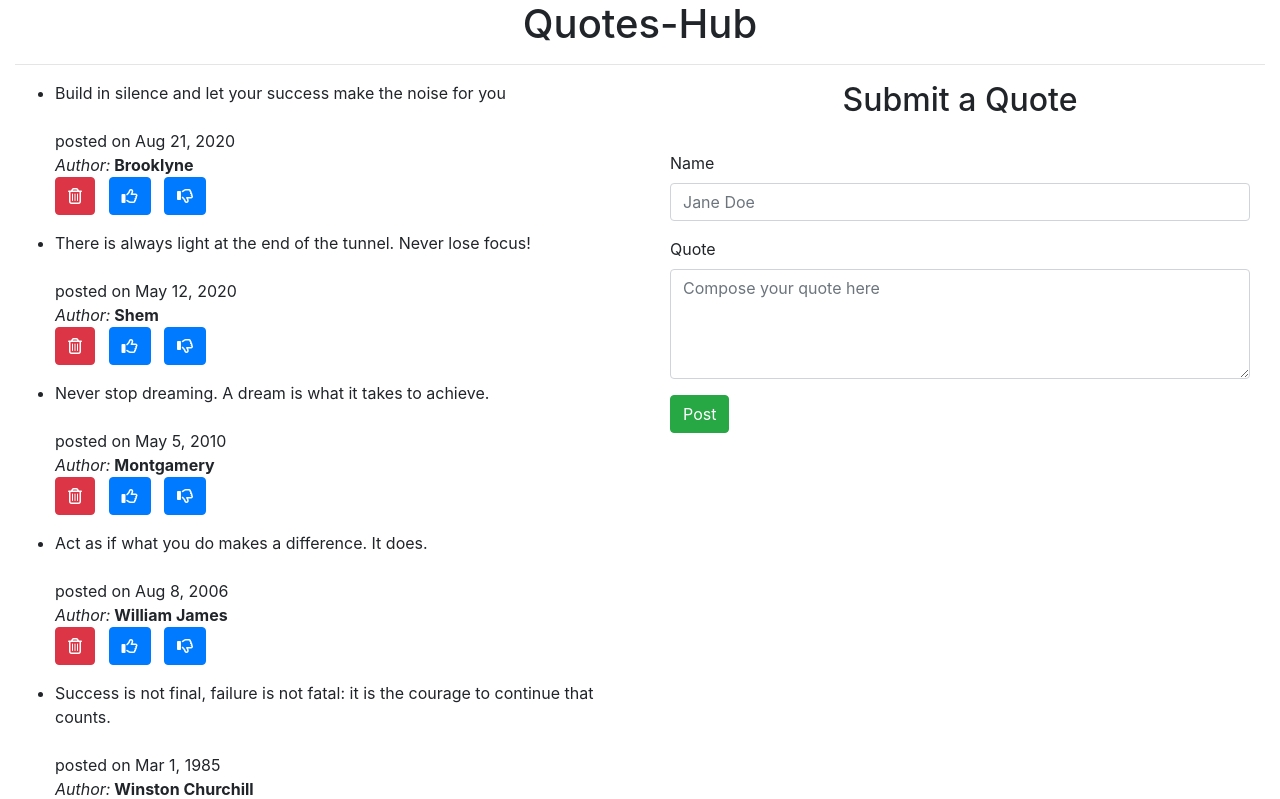
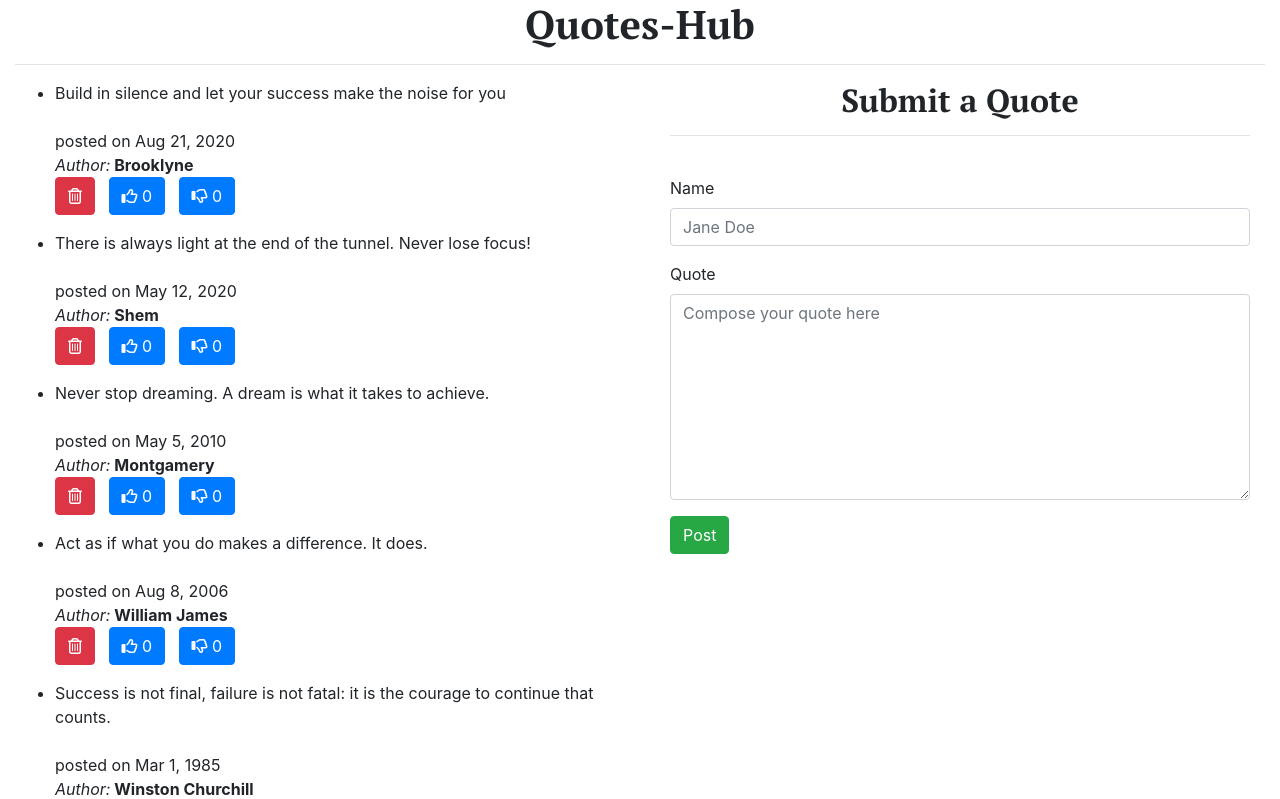
Before and after one commit to ShemBrooklyne/QUOTES-APP, an Angular app: page / in a window 1280 px wide. Shown: the top 799 px of the page. Built offline with nearby package versions, Linux system fonts and the light colour scheme.

Commit message:
Added functionality to all buttons

```diff
--- a/src/app/quote-detail/quote-detail.component.html
+++ b/src/app/quote-detail/quote-detail.component.html
@@ -1,19 +1,21 @@
 <p>
   <em>Author:</em> <strong> {{ quote.author }} </strong> <br>
   <button class="btn btn-danger" (click)='quoteDelete(true)'>
-   <i class="far fa-trash-alt"></i>
+    <i class="far fa-trash-alt"></i>
   </button>
 
   &nbsp;
 
-  <button class="btn btn-primary">
-   <i class="far fa-thumbs-up"></i>
+  <button class="btn btn-primary" (click)="likeButtonClick()">
+      <i class="far fa-thumbs-up"></i>
+    {{upVotes}}
   </button>
 
 
   &nbsp;
 
-  <button class="btn btn-primary">
-<i class="far fa-thumbs-down"></i>
+  <button class="btn btn-primary" (click)="dislikeButtonClick()">
+      <i class="far fa-thumbs-down"></i>
+    {{downVotes}}
   </button>
 </p>
--- a/src/app/quote-detail/quote-detail.component.ts
+++ b/src/app/quote-detail/quote-detail.component.ts
@@ -11,7 +11,6 @@ export class QuoteDetailComponent implements OnInit {
   @Input() quote: Quotes;
   @Output() author: Quotes;
   @Output() isComplete = new EventEmitter<boolean>();
-  // isComplete: Quotes;
 
   constructor() { }
 
@@ -19,6 +18,18 @@ export class QuoteDetailComponent implements OnInit {
     this.isComplete.emit(complete);
   }
 
+  // Upvotes and Down nvotes functionality
+  upVotes: number = 0;
+  downVotes: number = 0;
+
+  likeButtonClick(){
+    this.upVotes++;
+  }
+
+  dislikeButtonClick(){
+    this.downVotes++;
+  }
+
   ngOnInit(): void {
   }
 
--- a/src/app/quote-form/quote-form.component.html
+++ b/src/app/quote-form/quote-form.component.html
@@ -1,5 +1,6 @@
-<div class="container-fluid">
+<div class="container-fluid myForm">
     <h2 class="text-center">Submit a Quote</h2>
+    <hr>
     <br>
     <form (ngSubmit)='submitQuotes()' #quoteForm='ngForm' action="">
         <div class="form-group">
@@ -14,12 +15,12 @@
 
             <!-- Should be able to add user input in real life -->
 
-            {{newQuotes.author}}
+            <!-- {{newQuotes.author}} -->
         </div>
 
         <div class="form-group">
             <label for="quote">Quote</label>
-            <textarea  id="quote" rows="4" class="form-control" placeholder="Compose your quote here" [(ngModel)]="newQuotes.name" name="name" #name='ngModel' required></textarea>
+            <textarea  id="quote" rows="8" class="form-control" placeholder="Compose your quote here" [(ngModel)]="newQuotes.name" name="name" #name='ngModel' required></textarea>
 
             <div [hidden]="name.valid || name.pristine" class="alert alert-danger">
 
@@ -29,11 +30,13 @@
 
             <!-- Should be able to add user input in real life -->
 
-            {{newQuotes.name}}
+            <!-- {{newQuotes.name}} -->
         </div>
 
         <div class="form-group">
-            <button type="submit" class="btn btn-success">Post</button>
+            <button type="submit"class="btn btn-success">Post</button>
         </div>
     </form>
+
+
 </div>
--- a/src/app/quote-form/quote-form.component.ts
+++ b/src/app/quote-form/quote-form.component.ts
@@ -14,6 +14,8 @@ export class QuoteFormComponent implements OnInit {
       this.addQuotes.emit(this.newQuotes);
     }
 
+
+
   constructor() { }
 
   ngOnInit(): void {
--- a/src/app/quote/quote.component.html
+++ b/src/app/quote/quote.component.html
@@ -12,7 +12,7 @@
           </li>
         </ul>
       </div>
-      <div class="col-md-6">
+      <div class="col-md-6 myform">
         <app-quote-form (addQuotes)="addNewQuote($event)"></app-quote-form>
       </div>
     </div>
--- a/src/index.html
+++ b/src/index.html
@@ -7,6 +7,7 @@
   <meta name="viewport" content="width=device-width, initial-scale=1">
   <link rel="icon" type="image/x-icon" href="favicon.ico">
   <!-- <link  href="https://stackpath.bootstrapcdn.com/font-awesome/4.7.0/css/font-awesome.min.css"> -->
+  <link href="https://fonts.googleapis.com/css2?family=PT+Serif:wght@700&display=swap" rel="stylesheet">
   <script src="https://kit.fontawesome.com/e34f1514f6.js" crossorigin="anonymous"></script>
 </head>
 <body>
--- a/src/styles.css
+++ b/src/styles.css
@@ -1,2 +1,6 @@
 /* You can add global styles to this file, and also import other style files */
-@import "~bootstrap/dist/css/bootstrap.css"
+@import "~bootstrap/dist/css/bootstrap.css";
+
+h1, h2 {
+    font-family: 'PT Serif', serif;
+}
```
